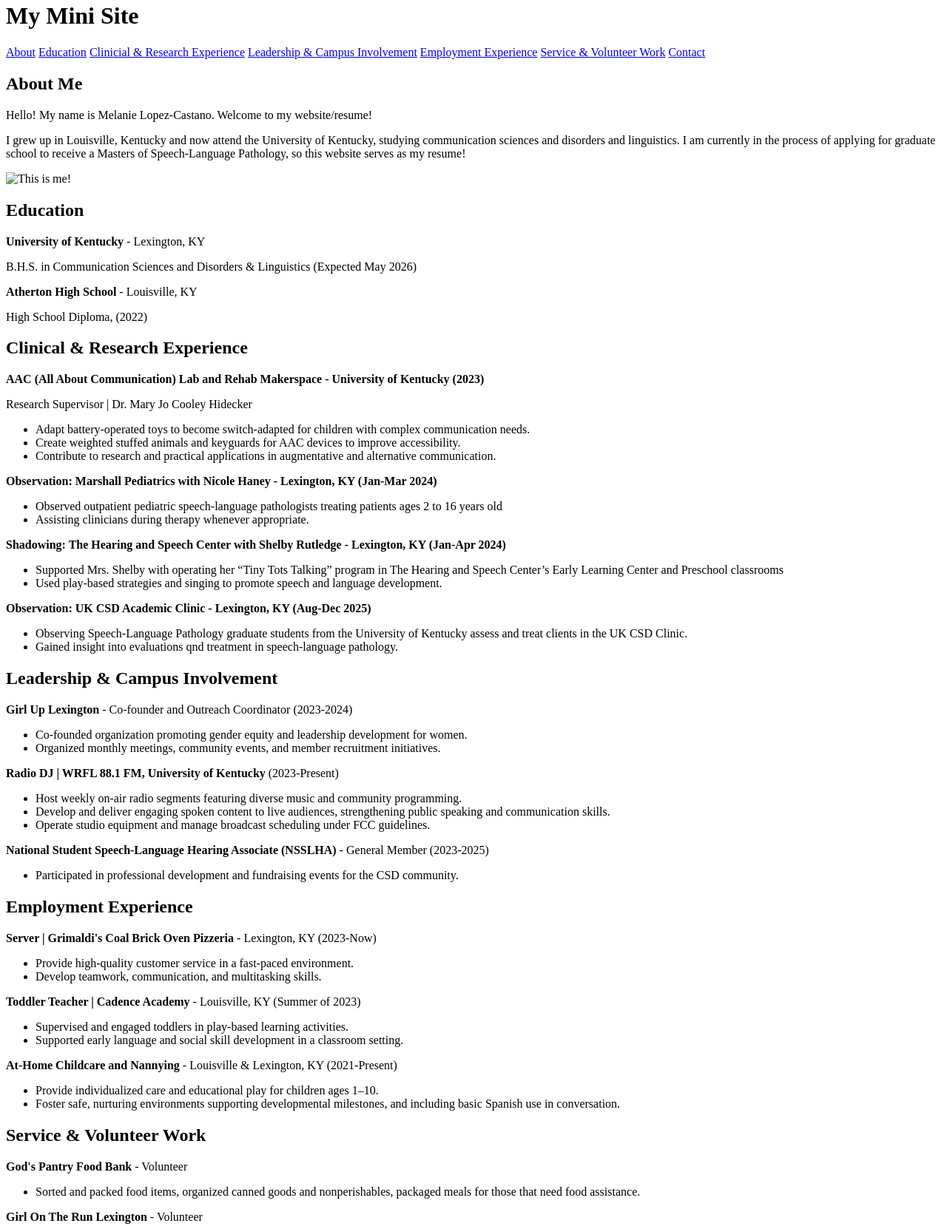
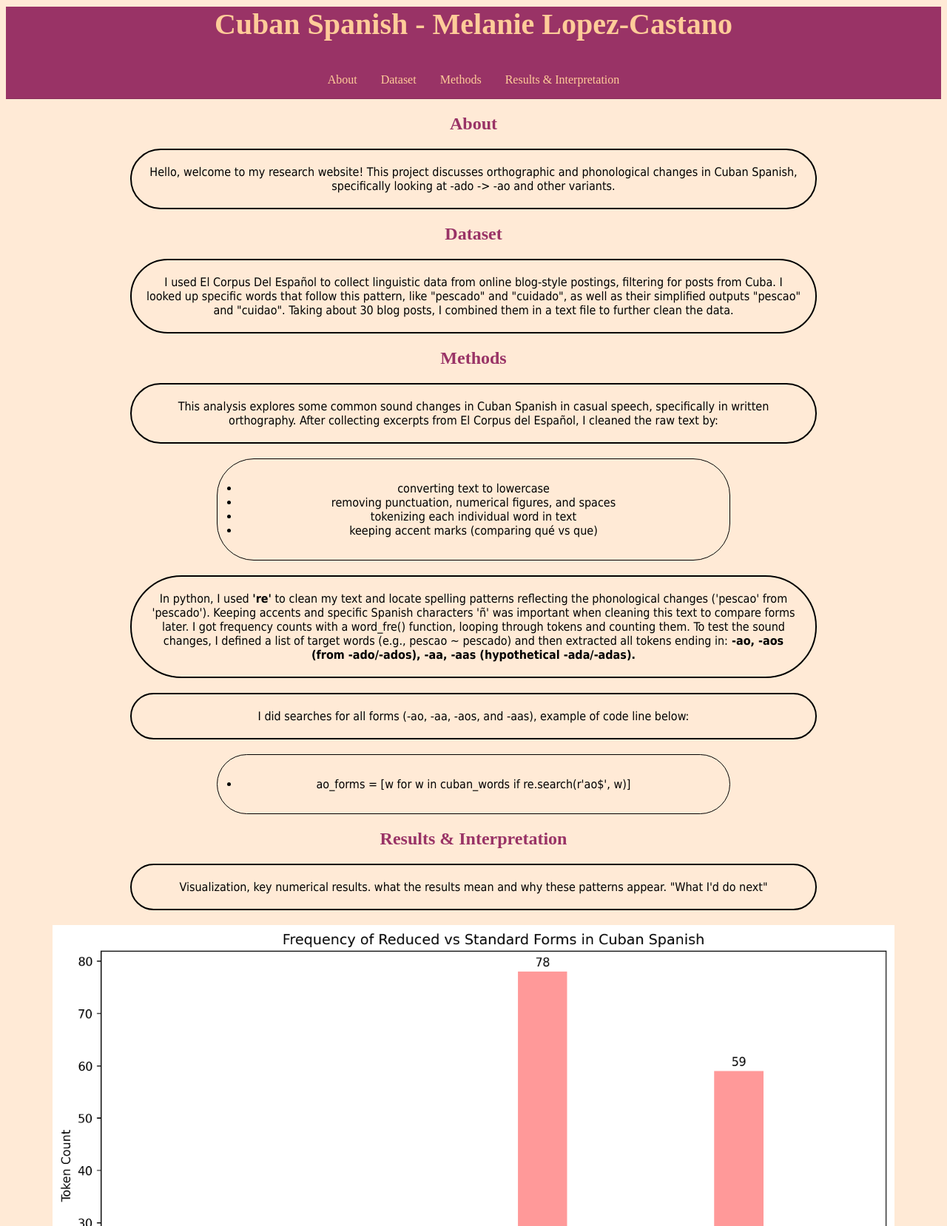
Before and after one commit to melanielopezcast/finalproject, a plain HTML site: page docs/index.html in a window 1280 px wide. Shown: the part 18-1676 px from the top of the page at 74% size. Drawn offline with Linux system fonts and the light colour scheme.

Commit message:
images and updates

```diff
--- a/docs/index.html
+++ b/docs/index.html
@@ -2,133 +2,65 @@
 <html lang="en">
 <head>
   <meta charset="utf-8">
-  <title>Mini Site — HTML Basics</title>
-  <link rel="stylesheet" href="lopezcastano_style.css">
+  <title>Mini Site — Cuban Spanish</title>
+  <link rel="stylesheet" href="style.css">
 </head>
 <body>
   <a id="top"></a> <!-- back-to-top anchor -->
   <!-- 1) HEADINGS & PARAGRAPHS -->
   <header>
-  <h1>My Mini Site</h1>
+  <h1>Cuban Spanish - Melanie Lopez-Castano</h1>
     <nav>
      <a href="#About">About</a>
-     <a href="#Education">Education</a>
-     <a href="#Clinical & Research Experience">Clinicial & Research Experience</a>
-     <a href="#Leadership & Involvement">Leadership & Campus Involvement</a>
-     <a href="#Employment Experience">Employment Experience</a>
-     <a href="#Service & Volunteer Work">Service & Volunteer Work</a>
-     <a href="#Contact">Contact</a>
+     <a href="#Dataset">Dataset</a>
+     <a href="#Methods">Methods</a>
+     <a href="#Results & Interpretation">Results & Interpretation</a>
   </nav>
   </header>
   <main>
 
   <section id="About">
-<h2>About Me</h2>
-<p>Hello! My name is Melanie Lopez-Castano. Welcome to my website/resume!</p>
-<p>I grew up in Louisville, Kentucky and now attend the University of Kentucky, studying communication sciences and disorders and linguistics. I am currently in the process of applying for graduate school to receive a Masters of Speech-Language Pathology, so this website serves as my resume!</p>
-  <p>
-    <img src="lin301me.png" alt="This is me!">
-  </p>
+<h2>About</h2>
+<p>Hello, welcome to my research website! This project discusses orthographic and phonological changes in Cuban Spanish, specifically looking at -ado -> -ao and other variants.</p>
   </section>
 
 
-<section id="Education">
-<h2>Education</h2>
-<p><strong>University of Kentucky</strong> - Lexington, KY<p/>
-<p>B.H.S. in Communication Sciences and Disorders & Linguistics (Expected May 2026)</p>
-<p><strong>Atherton High School</strong> - Louisville, KY</p>
-<p>High School Diploma, (2022)</p>
+<section id="Dataset">
+<h2>Dataset</h2>
+<p>I used El Corpus Del Español to collect linguistic data from online blog-style postings, filtering for posts from Cuba. I looked up specific words that follow this pattern, like "pescado" and "cuidado", as well as their simplified outputs "pescao" and "cuidao". Taking about 30 blog posts, I combined them in a text file to further clean the data. </p>
 </section>
 
 
-<section id="Clinical & Research Experience">
-<h2>Clinical & Research Experience</h2>
-<p><strong>AAC (All About Communication) Lab and Rehab Makerspace - University of Kentucky (2023) </strong>
-<p>Research Supervisor | Dr. Mary Jo Cooley Hidecker</p>
+<section id="Methods">
+<h2>Methods</h2>
+<p>This analysis explores some common sound changes in Cuban Spanish in casual speech, specifically in written orthography. After collecting excerpts from El Corpus del Español, I cleaned the raw text by: </p>
 <ul>
-  <li>Adapt battery-operated toys to become switch-adapted for children with complex communication needs.</li>
-  <li>Create weighted stuffed animals and keyguards for AAC devices to improve accessibility.</li>
-  <li>Contribute to research and practical applications in augmentative and alternative communication.</li>
-</ul> </p>
-<p><strong>Observation: Marshall Pediatrics with Nicole Haney - Lexington, KY (Jan-Mar 2024)</strong></p>
+  <li>converting text to lowercase</li>
+  <li>removing punctuation, numerical figures, and spaces</li>
+  <li>tokenizing each individual word in text</li>
+  <li>keeping accent marks (comparing qué vs que)</li>
+</ul>
+<p>In python, I used <strong>'re'</strong> to clean my text and locate spelling patterns reflecting the phonological changes ('pescao' from 'pescado'). Keeping accents and specific Spanish characters 'ñ' was important when cleaning this text to compare forms later. I got frequency counts with a word_fre() function, looping through tokens and counting them. To test the sound changes, I defined a list of target words (e.g., pescao ~ pescado) and then extracted all tokens ending in:<strong> -ao, -aos (from -ado/-ados), -aa, -aas (hypothetical -ada/-adas).</strong></p>
+<p>I did searches for all forms (-ao, -aa, -aos, and -aas), example of code line below:</p>
 <ul>
-  <li>Observed outpatient pediatric speech-language pathologists treating patients ages 2 to 16 years old</li>
-  <li>Assisting clinicians during therapy whenever appropriate.</li>
-</ul>
-<p><strong>Shadowing: The Hearing and Speech Center with Shelby Rutledge - Lexington, KY (Jan-Apr 2024)</strong> <p/>
-<ul>
-  <li>Supported Mrs. Shelby with operating her “Tiny Tots Talking” program in The Hearing and Speech Center’s Early Learning Center and Preschool classrooms</li>
-  <li>Used play-based strategies and singing to promote speech and language development.</li>
-</ul>
-<p><strong>Observation: UK CSD Academic Clinic - Lexington, KY (Aug-Dec 2025)</strong></p>
-<ul>
-  <li>Observing Speech-Language Pathology graduate students from the University of Kentucky assess and treat clients in the UK CSD Clinic.</li>
-  <li>Gained insight into evaluations qnd treatment in speech-language pathology.</li>
+  <li>ao_forms = [w for w in cuban_words if re.search(r'ao$', w)]</li>
 </ul>
 </section>
 
 
-<section id="Leadership & Campus Involvement">
-<h2>Leadership & Campus Involvement</h2>
-<p><strong>Girl Up Lexington</strong> - Co-founder and Outreach Coordinator (2023-2024)</p>
+<section id="Results & Interpretation">
+<h2>Results & Interpretation</h2>
+<p>Visualization, key numerical results. what the results mean and why these patterns appear. "What I'd do next"</p>
+<img src="frequency.png" alt="Frequency of Reduced vs Standard Forms">
+<p>The graph above shows frequency for all 8 standard and reduced forms that I analyzed.</p>
+<img src="pos.png" alt="POS Distribution for Standard vs. Reduced Endings">
+<p>The graph above shows the part of speech distribution for all 8 forms.</p>
+
 <ul>
   <li>Co-founded organization promoting gender equity and leadership development for women.</li>
   <li>Organized monthly meetings, community events, and member recruitment initiatives.</li>
 </ul>
-<p><strong>Radio DJ | WRFL 88.1 FM, University of Kentucky</strong> (2023-Present)</p>
-<ul>
-  <li>Host weekly on-air radio segments featuring diverse music and community programming.</li>
-  <li>Develop and deliver engaging spoken content to live audiences, strengthening public speaking and communication skills.</li>
-  <li>Operate studio equipment and manage broadcast scheduling under FCC guidelines.</li>
-</ul>
-<p><strong>National Student Speech-Language Hearing Associate (NSSLHA) </strong>- General Member (2023-2025)</p>
-<ul>
-  <li>Participated in professional development and fundraising events for the CSD community.</li>
-</ul>
-
 </section>
-
-<section id="Employment Experience">
-<h2>Employment Experience</h2>
-<p><strong>Server | Grimaldi's Coal Brick Oven Pizzeria</strong> - Lexington, KY (2023-Now)</p>
-<ul>
-  <li>Provide high-quality customer service in a fast-paced environment.</li>
-  <li>Develop teamwork, communication, and multitasking skills.</li>
-</ul>
-<p><strong>Toddler Teacher | Cadence Academy</strong> - Louisville, KY (Summer of 2023) </p>
-<ul>
-  <li>Supervised and engaged toddlers in play-based learning activities.</li>
-  <li>Supported early language and social skill development in a classroom setting.</li>
-</ul>
-<p><strong>At-Home Childcare and Nannying</strong> - Louisville & Lexington, KY (2021-Present)</p>
-<ul>
-  <li>Provide individualized care and educational play for children ages 1–10.</li>
-  <li>Foster safe, nurturing environments supporting developmental milestones, and including basic Spanish use in conversation.</li>
-</ul>
-</section>
-
-<section id="Service & Volunteer Work">
-<h2>Service & Volunteer Work</h2>
-<p><strong>God's Pantry Food Bank </strong>- Volunteer</p>
-<ul>
-  <li>Sorted and packed food items, organized canned goods and nonperishables, packaged meals for those that need food assistance.</li>
-</ul>
-<p><strong>Girl On The Run Lexington </strong>- Volunteer</p>
-<ul>
-  <li>Created inspirational posters and cheered on runners at races to promote young girls' involvement in sports.</li>
-</ul>
-<p><strong>Coffee and Donuts with Dr. Melanie Hughes </strong>- Participant</p>
-<ul>
-  <li>Discussed Dr. Hughes’ policy brief on female representation in environmental and climate change ministries, her contribution to political representation of women worldwide, and her experience working for the United Nations.</li>
-</ul>
-</section>
-
-<section id="Contact">
-  <h2 class="tagline">Contact</h2>
-  <p>
-    Email me at <a href="mailto:mtlo230@uky.edu">mtlo230@uky.edu </a>| or text/call 502-807-8713.
-  </p>
-  </section>
 </main>
 
   <footer>
--- a/docs/style.css
+++ b/docs/style.css
@@ -14,6 +14,7 @@
 }
 body{
   color: var(--ink); background: var(--paper); }
+
 /* Headings */
 header{
   position: sticky; top: 0; text-align: center;
@@ -36,12 +37,25 @@ h1 {
 
 h2 {
   font-size: 1.5rem;
-  color: var(--brand-gold)
+  color: var(--brand-gold); text-align: center;
 }
 
 p {
   color: var(--ink);
-  font-size: ;
+  font-family: Tahoma; width: 70%; text-align: center;
+  border: 2px solid; border-radius: 100px; padding: 20px; margin: 20px auto;
+}
+
+ul {
+  text-align: center; width: 50%; font-family: Tahoma;
+  border: 1px solid; border-radius: 50px; padding: 30px; margin: 20px auto;
+}
+
+img {
+  max-width: 90%; display: block;/* Ensures the image doesn't exceed its container's width */
+  height: auto;    /* Maintains the aspect ratio */
+  margin-left: auto;
+  margin-right: auto;
 }
 
 /* Footer */
```
Also changed, not shown: docs/frequency.png (added), docs/pos.png (added), 1 other file.
